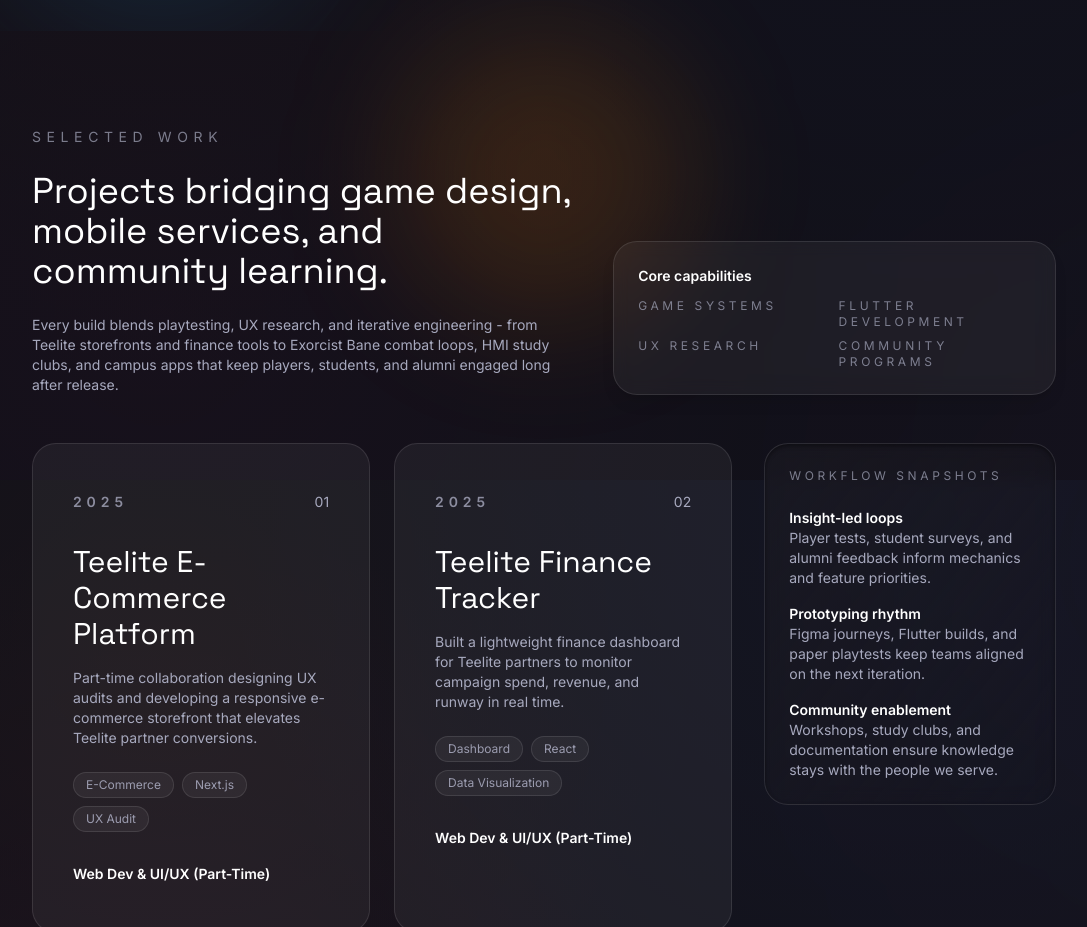
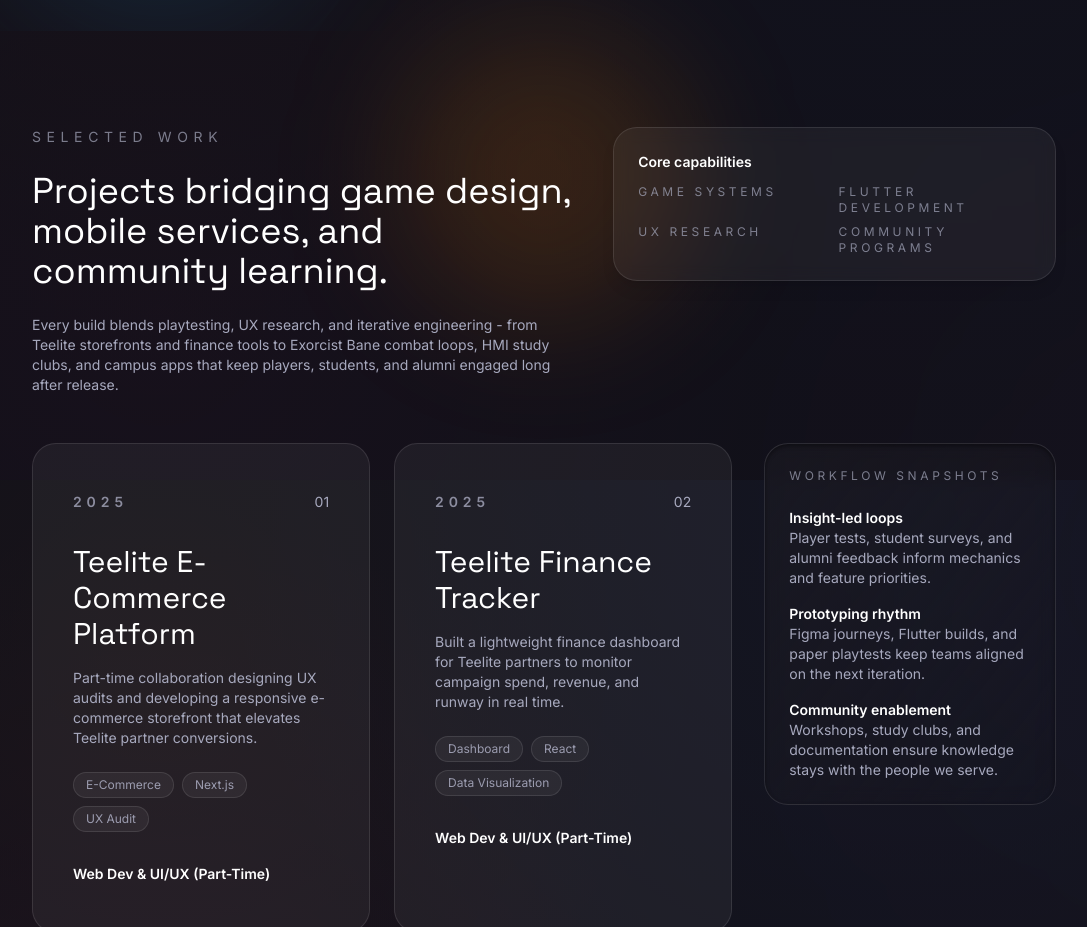
Before and after one commit to rifhrzi/portofolio, a React (Vite) app: page / in a window 1280 px wide. Shown: the part 1120-2047 px from the top of the page, without its empty margins (96-1183 px from the left). Built offline with nearby package versions, Linux system fonts and the light colour scheme.

Commit message:
Update fix

```diff
--- a/src/components/WorkSection.tsx
+++ b/src/components/WorkSection.tsx
@@ -21,7 +21,7 @@
       }
     >
       <div className="mx-auto max-w-6xl space-y-10 sm:space-y-12">
-        <div className="grid gap-8 md:grid-cols-[minmax(0,1.1fr),minmax(0,0.9fr)] md:items-end md:gap-10">
+        <div className="grid gap-8 md:grid-cols-[minmax(0,1.1fr),minmax(0,0.9fr)] md:items-start md:gap-10">
           <div className="space-y-4 sm:space-y-6">
             <p className="text-sm uppercase tracking-[0.24em] text-muted/70 sm:tracking-[0.32em] md:tracking-[0.4em]">
               Selected Work
```
